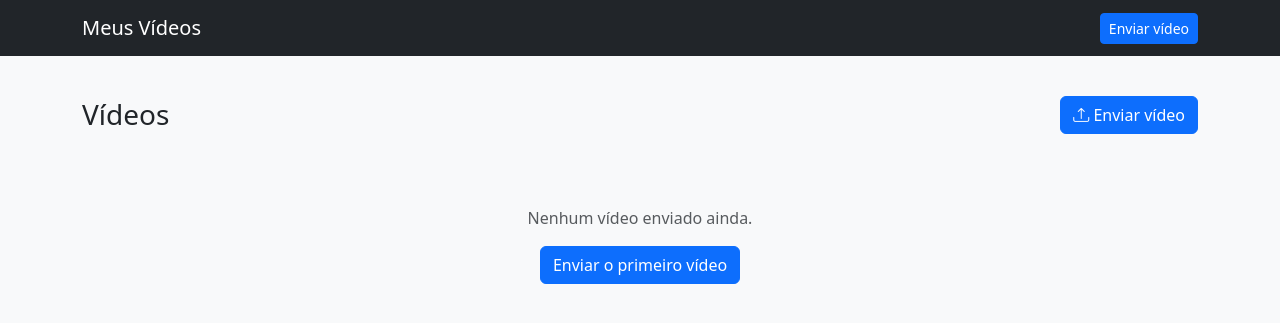
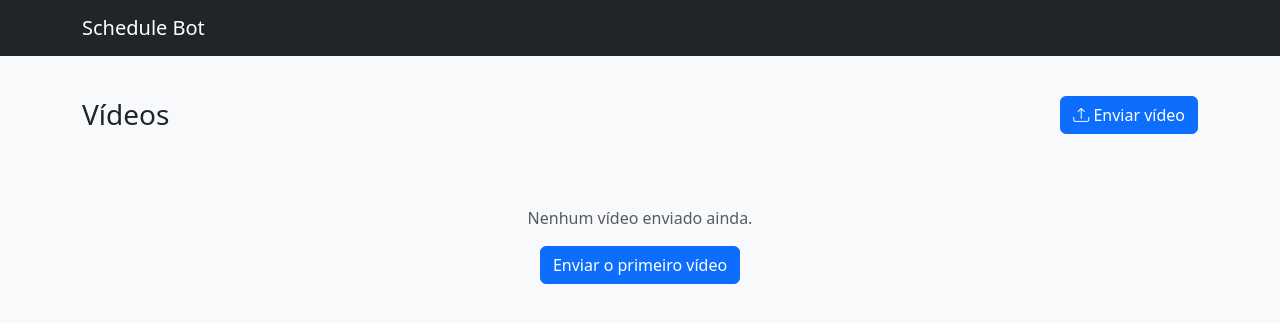
Before and after one commit to RianAguiar/TTKbot, a Django app: page / in a window 1280 px wide. Shown: the top 323 px of the page. Run offline with Django 5.2, Linux system fonts and the light colour scheme; data that the repository does not hold is empty; parts of the project's set-up code (start-up, migrations or seed data) failed here and were passed over; some libraries are stand-ins or nearby versions.

Commit message:
simple rafac

```diff
--- a/config/settings.py
+++ b/config/settings.py
@@ -20,7 +20,7 @@ BASE_DIR = Path(__file__).resolve().parent.parent
 # See https://docs.djangoproject.com/en/5.2/howto/deployment/checklist/
 
 import os
-SECRET_KEY = os.environ.get('SECRET_KEY')
+SECRET_KEY = os.environ.get('SECRET_KEY','django-insecure-9@%t#t3_c99r5!1ydbj@qpkhvmno&s!(8b-x)$x5#*wel$1n81')
 
 # SECURITY WARNING: don't run with debug turned on in production!
 DEBUG = True
--- a/videos/templates/base.html
+++ b/videos/templates/base.html
@@ -4,7 +4,7 @@
 <head>
     <meta charset="UTF-8">
     <meta name="viewport" content="width=device-width, initial-scale=1.0">
-    <title>{% block title %}Vídeos{% endblock %}</title>
+    <title>{% block title %}Schedule Bot{% endblock %}</title>
 
     <!-- Bootstrap 5 CSS -->
     <link
@@ -19,15 +19,12 @@
 
     {% block extra_head %}{% endblock %}
 </head>
-<body class="bg-light">
+<body class="bg-light   ">
 
     <nav class="navbar navbar-expand-lg navbar-dark bg-dark mb-3">
         <div class="container">
-            <a class="navbar-brand" href="{% url 'lista_videos' %}">Meus Vídeos</a>
+            <a class="navbar-brand" href="{% url 'lista_videos' %}">Schedule Bot</a>
             <div class="d-flex">
-                <a href="{% url 'upload_video' %}" class="btn btn-sm btn-primary">
-                    Enviar vídeo
-                </a>
             </div>
         </div>
     </nav>
--- a/videos/templates/videos/lista.html
+++ b/videos/templates/videos/lista.html
@@ -1,6 +1,6 @@
 {% extends "base.html" %}
 
-{% block title %}Vídeos{% endblock %}
+{% block title %}Schedule Bot{% endblock %}
 
 {% block content %}
 <div class="container py-4">
```
Also changed, not shown: videos/migrations/0003_remove_video_erro_publicacao_and_more.py (added).
